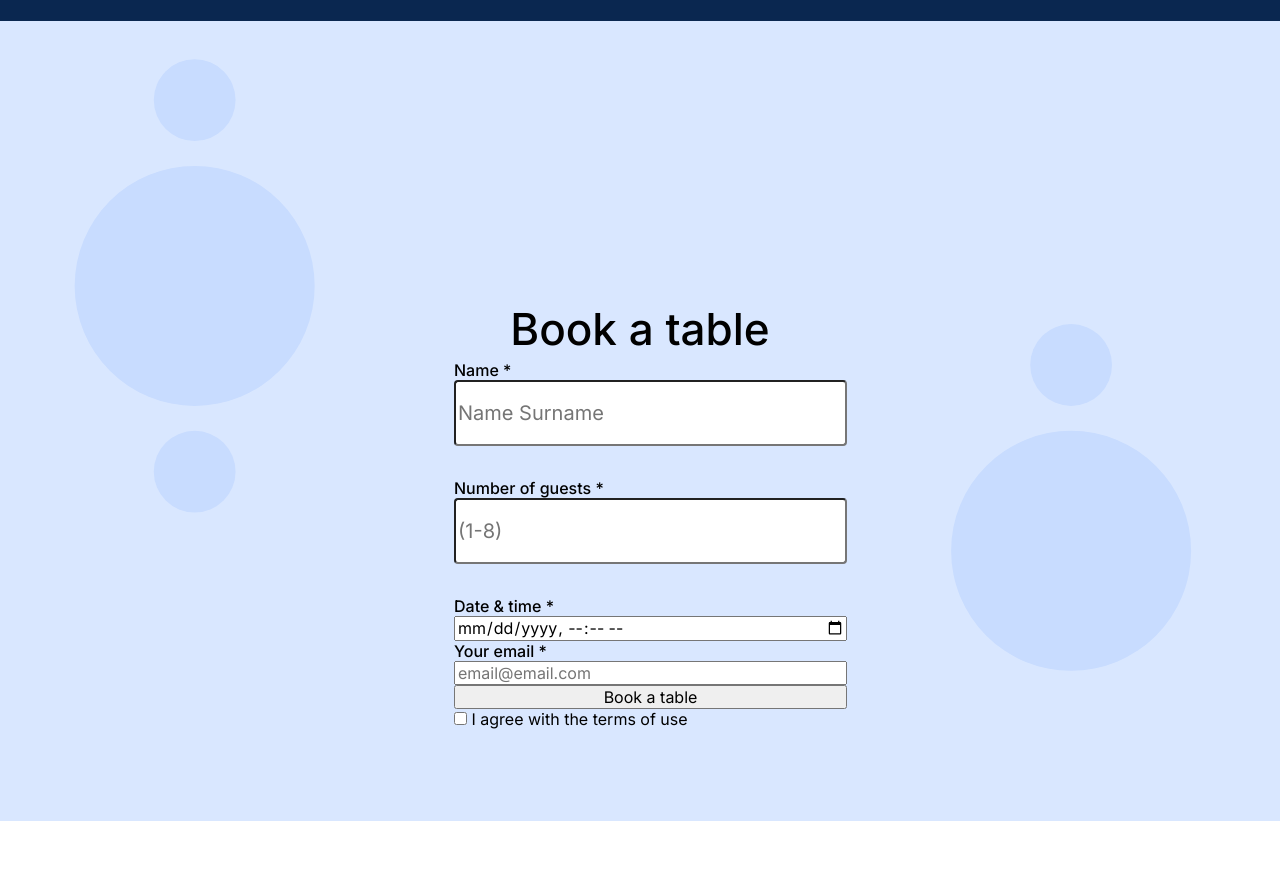
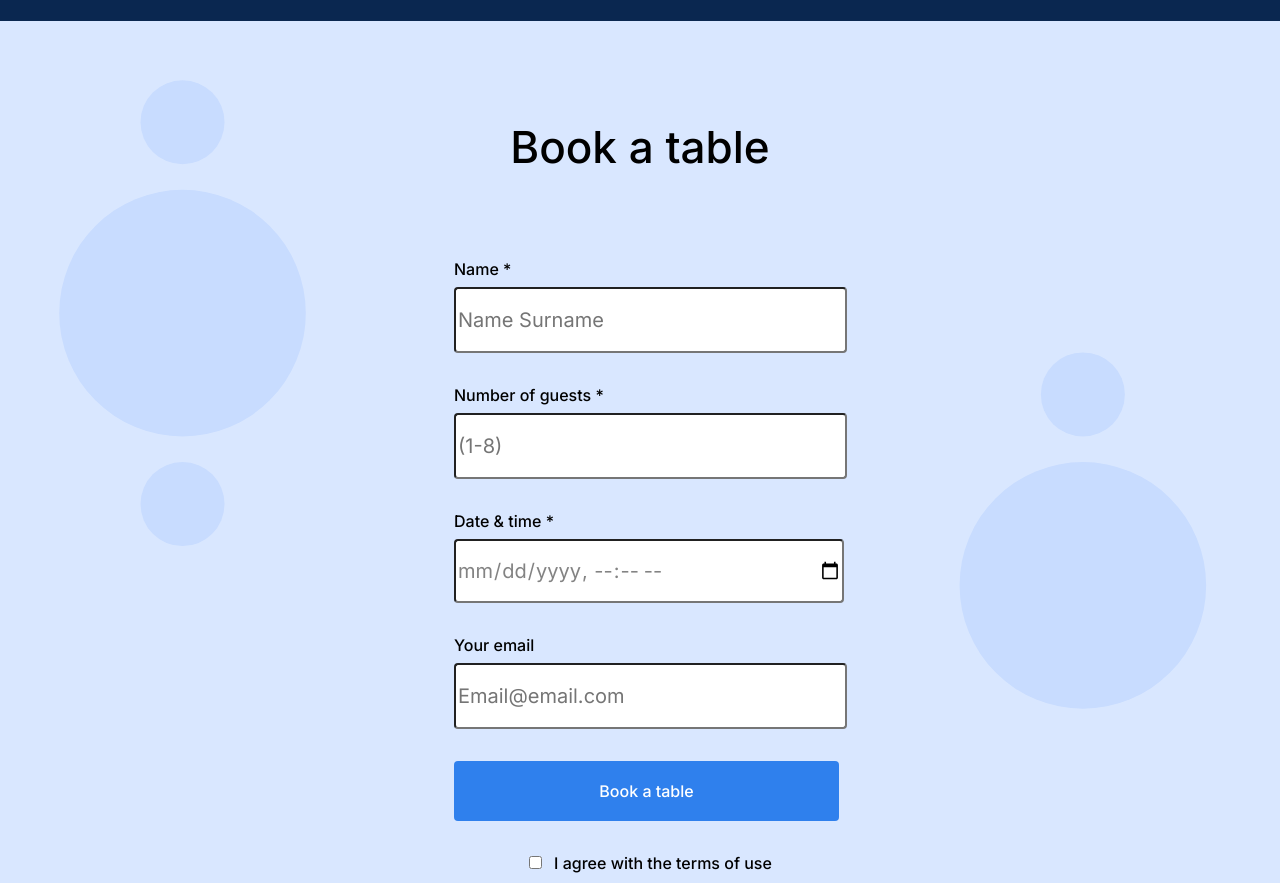
Before and after one commit to luckygith/se_project_coffeeshop, a plain HTML site: page index.html in a window 1280 px wide. Shown: the part 1700-2583 px from the top of the page. Before the commit the page ends 2521 px from the top, so only its background shows below. Drawn offline with Linux system fonts and the light colour scheme.

Commit message:
BEM restructure

```diff
--- a/index.html
+++ b/index.html
@@ -110,57 +110,43 @@
           </div>
         </section>
         <section id="reservation" class="reservation">
+          <p class="reservation__title">Book a table</p>
           <form class="reservation__form">
-            <h2 class="Reservation__title">Book a table</h2>
-            <fieldset>
-              <label class="reservation__label" for="name">Name *</label>
+            <fieldset class="form__fieldset">
+              <label class="form__label" for="name">Name *</label>
               <input
-                class="reservation__input"
-                id="name"
+                class="form__input"
                 type="text"
                 placeholder="Name Surname"
+                id="name"
               />
-              <label class="reservation__label" for="guests"
-                >Number of guests *</label
-              >
+              <label class="form__label" for="guests">Number of guests *</label>
               <input
-                class="reservation__input"
-                id="guests"
+                class="form__input"
                 type="text"
                 placeholder="(1-8)"
+                id="guests"
               />
-              <label class="reservation__label" for="date-time"
-                >Date & time *</label
-              >
-              <input
-                class="reservation_input"
-                id="date-time"
-                type="datetime-local"
-              />
-              <label class="reservation__label" for="email">Your email *</label>
+              <label class="form__label" for="date-time">Date & time *</label>
+              <input class="form__input" type="datetime-local" id="date-time" />
+              <label class="form__label" for="email">Your email</label>
               <input
                 class="form__input"
+                type="text"
+                placeholder="Email@email.com"
                 id="email"
-                type="text"
-                placeholder="email@email.com"
               />
-              <label class="reservation__label" for="Book"></label>
-              <button class="reservation__button" id="Book" type="button">
-                Book a table
-              </button>
-              <div class="reservation__label-text">
-                <input
-                  class="reservation__checkbox"
-                  id="terms"
-                  type="checkbox"
-                />
-                <label class="reservation__checkbox" for="terms"
+              <button class="form__button">Book a table</button>
+              <div class="form__checkbox_container">
+                <input class="form__checkbox" type="checkbox" id="terms" />
+                <label class="form__checkbox_check" for="terms"
                   >I agree with the terms of use</label
                 >
               </div>
             </fieldset>
           </form>
         </section>
+
         <section id="menu" class="menu"></section>
         <section class="about"></section>
       </main>
--- a/pages/index.css
+++ b/pages/index.css
@@ -159,42 +159,38 @@
 
 .reservation {
   background-color: #d9e7ff;
-
   background-image: url(/images/background_reservation.svg);
   background-repeat: no-repeat;
   background-position: center;
   background-size: cover;
-  position: relative;
   display: flex;
+  flex-direction: column;
   justify-content: center;
   align-items: center;
-  height: 100vh;
+  margin: 0 auto;
+  padding: 0;
 }
 
-.Reservation__title {
+.reservation__title {
   color: #000000;
-  top: 100px;
-  width: 100%;
-  text-align: center;
   font-family: "Inter", Arial, sans-serif;
   font-style: normal;
   font-weight: 500;
   font-size: 44px;
   line-height: 52px;
+  margin: 0 auto;
   padding: 0;
-  margin: 0 auto;
+  margin: 100px 0 80px 0;
 }
 
 .reservation__form {
   max-width: 385px;
   margin: 0 auto;
   position: relative;
-  top: 100px;
-  bottom: 120px;
   max-width: 400px;
 }
 
-.reservation__label {
+.form__label {
   font-size: 20px;
   padding: 0;
   font-family: "Inter", Arial, sans-serif;
@@ -202,13 +198,16 @@
   font-weight: 500;
   font-size: 16px;
   line-height: 20px;
+  padding: 0;
+  margin: 0;
 }
 
-.reservation__input {
+.form__input {
   border-radius: 4px;
   height: 60px;
   width: 385px;
   margin-bottom: 32px;
+  margin-top: 8px;
   font-family: "Inter", Arial, sans-serif;
   font-style: normal;
   font-weight: normal;
@@ -240,23 +239,28 @@
 
 .form__checkbox {
   border-radius: 12px;
-
-  margin-bottom: 120px;
-  background-color: pink;
+  align-items: center;
+  vertical-align: middle;
 }
 
-.form__label-text {
-  margin: auto;
+.form__checkbox_check {
   font-family: "Inter", Arial, sans-serif;
   font-style: normal;
   font-weight: 500;
   font-size: 16px;
   line-height: 20px;
+  text-decoration: none;
+  padding: 0;
+  margin: 0;
+}
+
+.form__checkbox_container {
+  display: flex;
+  justify-content: center;
+  align-items: center;
+  gap: 12px;
 }
 
 fieldset {
   border: none;
-  position: relative;
-  display: flex;
-  flex-direction: column;
 }
```
